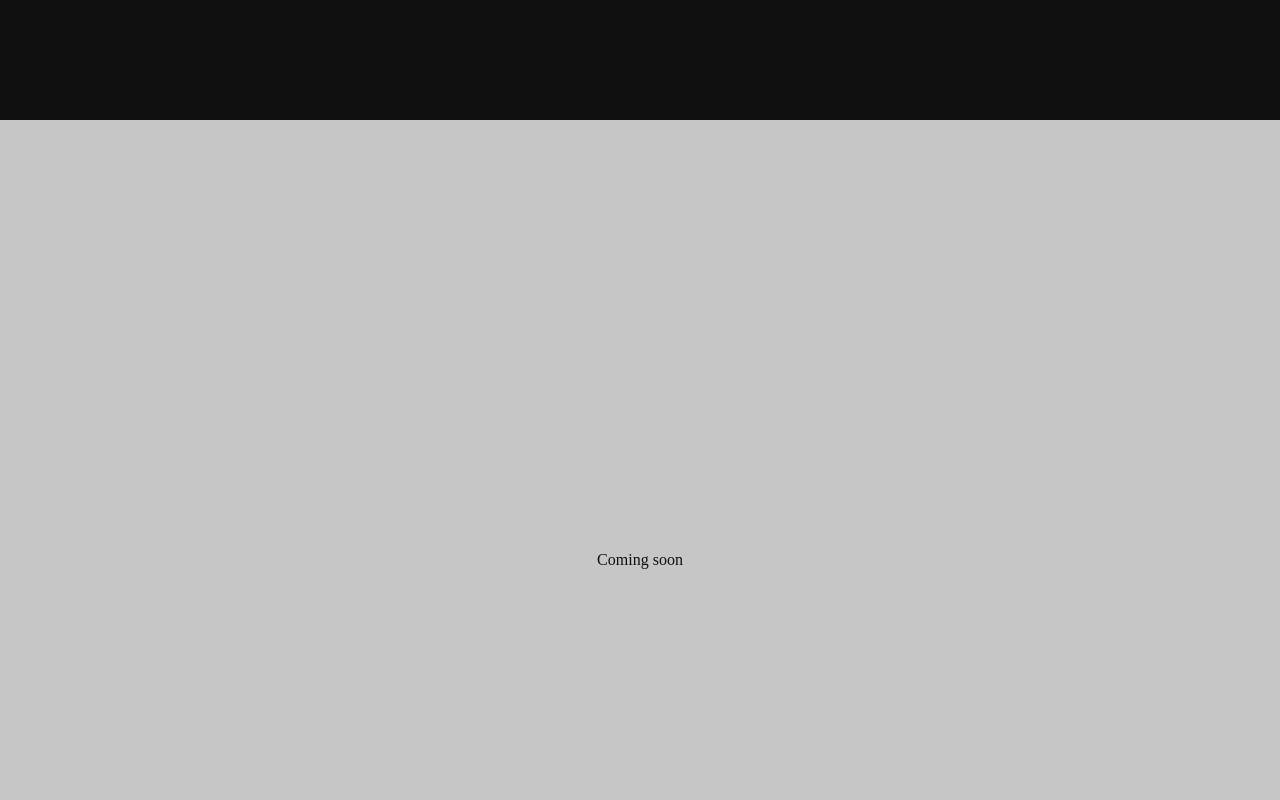
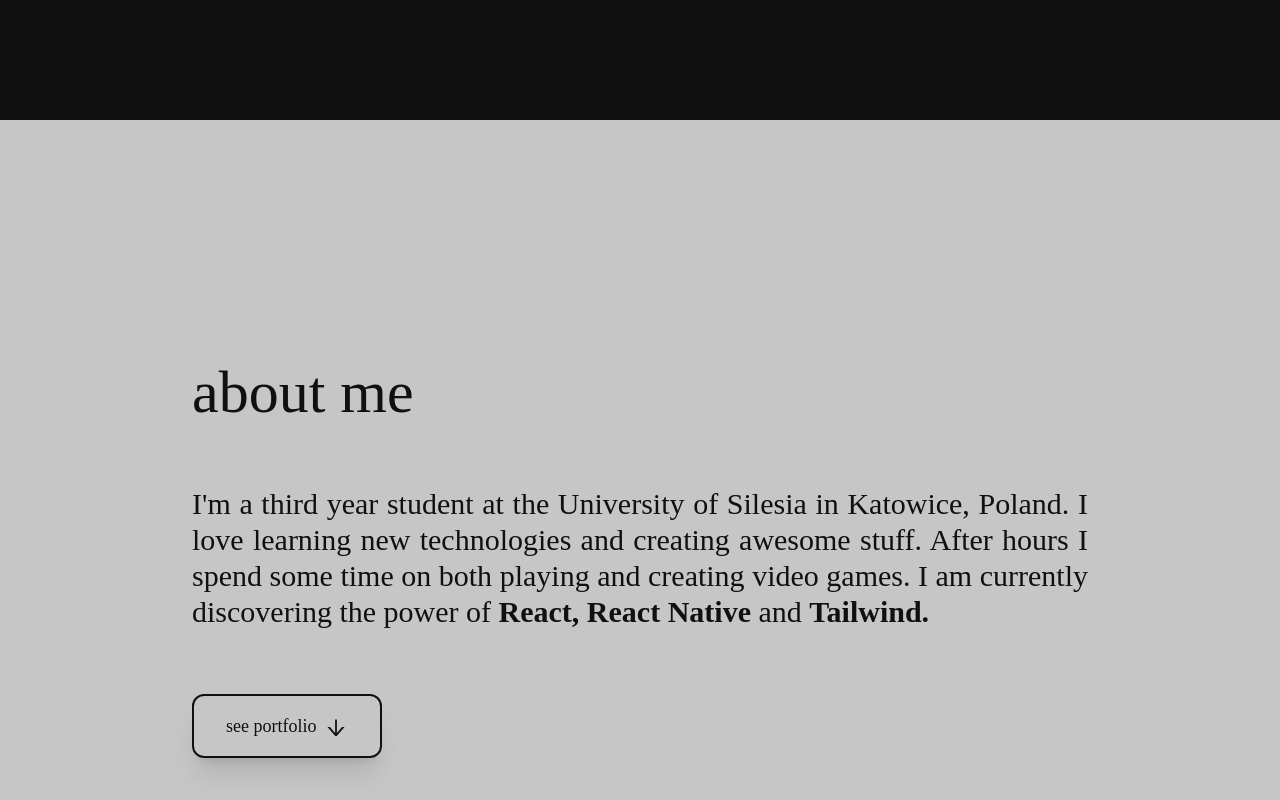
Before and after one commit to f1shuu/portfolio, a React (Create React App) app: page / in a window 1280 px wide. Shown: the part 680-1480 px from the top of the page. Built offline with nearby package versions, Linux system fonts and the light colour scheme; a web font is replaced by a local one; what tailwind-typewriter would draw is missing.

Commit message:
Add 'About' section

```diff
--- a/package.json
+++ b/package.json
@@ -7,6 +7,7 @@
     "@testing-library/jest-dom": "^5.17.0",
     "@testing-library/react": "^13.4.0",
     "@testing-library/user-event": "^13.5.0",
+    "aos": "^2.3.4",
     "react": "^18.2.0",
     "react-dom": "^18.2.0",
     "react-icons": "^5.0.1",
--- a/src/App.jsx
+++ b/src/App.jsx
@@ -7,7 +7,7 @@ import Footer from './components/Footer';
 
 export default function App() {
   return (
-    <div className='App'>
+    <div className='Portfolio'>
       <Header />
       <Home />
       <About />
--- a/src/components/About.jsx
+++ b/src/components/About.jsx
@@ -1,9 +1,31 @@
+import { Link } from 'react-scroll';
+import { AiOutlineArrowDown } from 'react-icons/ai';
+import AOS from 'aos';
+import 'aos/dist/aos.css';
+AOS.init();
+
 export default function About() {
     return (
-        <>
-            <div id='#about' className='flex justify-center items-center bg-[#C6C6C6] h-[110vh] px-[15%] py-[10%]'>
-                <span className='text-[#101010] sf'>Coming soon</span>
-            </div>
-        </>
+        <div id='#about' className='flex flex-col justify-center items-start bg-[#c6c6c6] h-[110vh] px-[15%]'>
+            <span data-aos='fade-right' data-aos-duration='1000' className='sf lg:text-6xl md:text-5xl sm:text-4xl text-3xl text-[#101010] mb-16'>about me</span>
+            <span data-aos='fade-right' data-aos-duration='1000' className='sf text-justify w-[100%] lg:text-3xl md:text-xl sm:text-lg text-base text-[#101010]'>
+                I'm a third year student at the University of Silesia in Katowice, Poland.
+                I love learning new technologies and creating awesome stuff.
+                After hours I spend some time on both playing and creating video games.
+                I am currently discovering the power of <b> React, React Native</b> and <b>Tailwind.</b>
+            </span>
+            <Link
+                to='#portfolio'
+                smooth={true}
+                duration={500}
+                data-aos='fade-right' data-aos-duration='1000'
+                className='link cursor-pointer flex items-center overflow-hidden whitespace-nowrap mt-16 border-[#101010] border-2 rounded-xl sf lg:text-lg md:text-base text-sm text-[#101010] hover:bg-[#101010] hover:text-[#c6c6c6] active:bg-[#101010] active:text-[#c6c6c6] lg:px-8 lg:py-4 md:px-8 md:py-4 px-6 py-3 shadow-xl transform transition-transform hover:scale-110'>
+                see portfolio
+                <div className='arrows inline-block'>
+                    <AiOutlineArrowDown className='upper-arrow ml-2 lg:text-2xl md:text-xl sm:text-lg text-base' />
+                    <AiOutlineArrowDown className='lower-arrow ml-2 lg:text-2xl md:text-xl sm:text-lg text-base' />
+                </div>
+            </Link>
+        </div>
     );
 }
--- a/src/components/Contact.jsx
+++ b/src/components/Contact.jsx
@@ -1,9 +1,7 @@
 export default function Contact() {
     return (
-        <>
-            <div id='#contact' className='flex justify-center items-center bg-[#C6C6C6] h-[110vh] px-[15%] py-[10%]'>
-                <span className='text-[#101010] sf'>Coming soon</span>
-            </div>
-        </>
+        <div id='#contact' className='flex justify-center items-center bg-[#C6C6C6] h-[110vh] px-[15%] py-[10%]'>
+            <span className='text-[#101010] sf'>coming soon</span>
+        </div>
     );
 }
--- a/src/components/Header.jsx
+++ b/src/components/Header.jsx
@@ -20,7 +20,6 @@ const buttonsData = [
 
 export default function Header() {
     return (
-        <>
         <div className='flex justify-between items-center w-[100vw] lg:h-20 md:h-20 sm:h-16 bg-[#C6C6C6] lg:px-20 md:px-10 sm:px-6 px-2 fixed shadow-lg z-40'>
             <Link to='#home' spy={true} smooth={true} duration={500} className='cursor-pointer flex items-center lg:w-16 lg:h-16 md:w-16 md:h-16 sm:w-10 sm:h-10 w-8 h-8' >
                 <img alt='logo' src={f} />
@@ -39,6 +38,5 @@ export default function Header() {
                 </button>
             </div>
         </div>
-        </>
     )
 }
--- a/src/components/Home.jsx
+++ b/src/components/Home.jsx
@@ -15,7 +15,6 @@ const handleEmailClick = () => {
 
 export default function Home() {
     return (
-        <>
         <div id='#home' className='bg-[#101010] h-[100vh]'>
             <div className='h-[100%] px-[15%] flex justify-between items-center'>
                 <div className='flex flex-col justify-center items-start'>
@@ -48,9 +47,8 @@ export default function Home() {
                         </div>
                     </Link>
                 </div>
-                    <img src={me} alt='image' title={'yup, that\'s me :)'} className='w-2/5 rounded-full' />
+                <img src={me} alt='' title={'yup, that\'s me :)'} className='w-2/5 rounded-full' />
             </div>
         </div>
-        </>
     );
 }
--- a/src/components/Portfolio.jsx
+++ b/src/components/Portfolio.jsx
@@ -1,9 +1,7 @@
 export default function Portfolio() {
     return (
-        <>
-            <div id='#portfolio' className='flex justify-center items-center bg-[#101010] h-[110vh] px-[15%] py-[10%]'>
-                <span className='text-[#C6C6C6] sf'>Coming soon</span>
-            </div>
-        </>
+        <div id='#portfolio' className='flex justify-center items-center bg-[#101010] h-[110vh] px-[15%] py-[10%]'>
+            <span className='text-[#C6C6C6] sf'>coming soon</span>
+        </div>
     );
 }
```
Also changed, not shown: 2 other files (tests, documents, lock files or other folders). Lines whose indentation alone changed are shown as unchanged.
